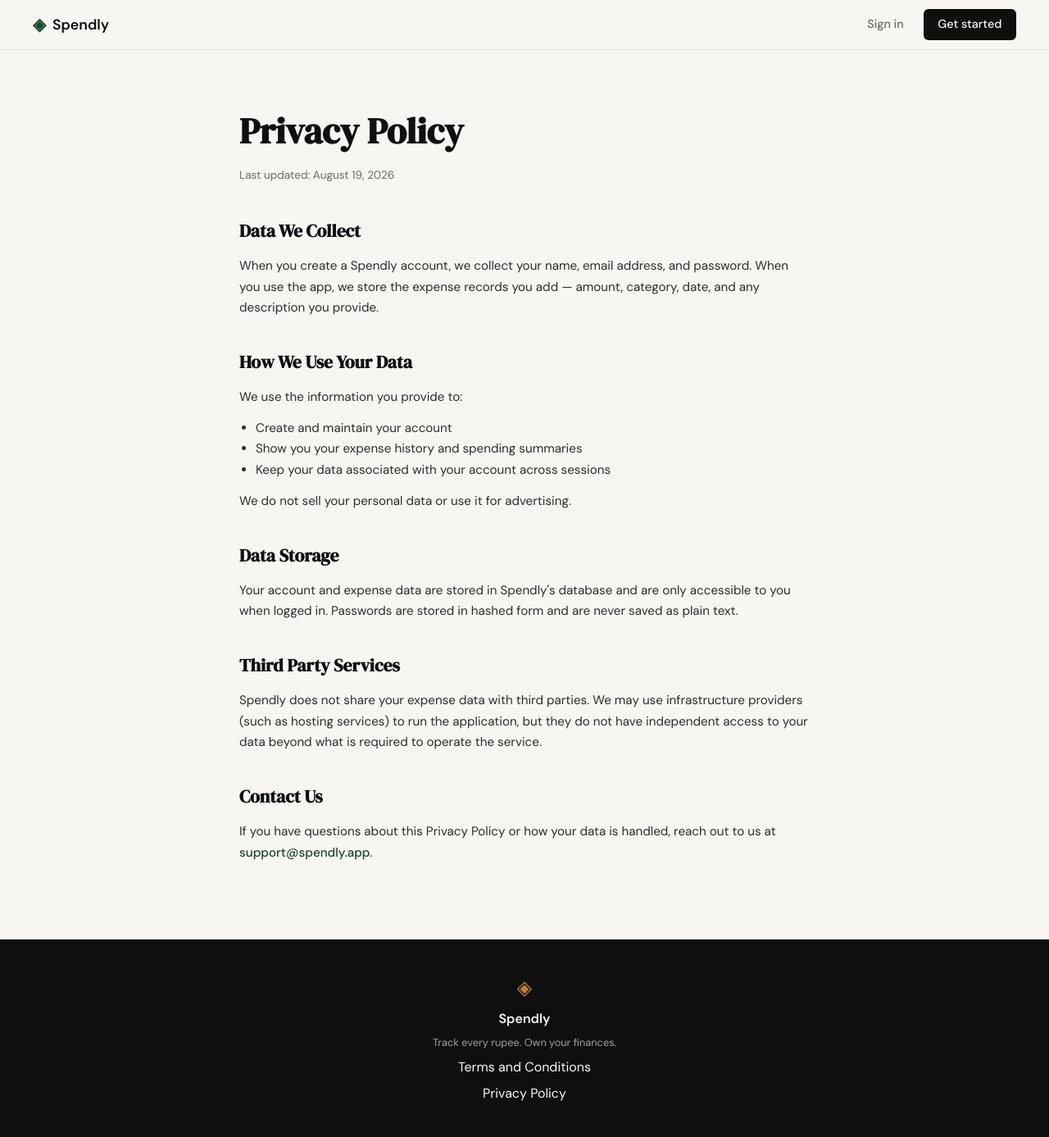
After one commit to CruzPort/SpendWise, a Flask app: page /privacy in a window 1280 px wide. The commit adds this page. Shown: the whole page at 82% size. Run offline with Flask 3, Linux system fonts and the light colour scheme.

Commit message:
landing: add terms and privacy links to footer

```diff
--- a/app.py
+++ b/app.py
@@ -20,6 +20,16 @@ def register():
 @app.route("/login")
 def login():
     return render_template("login.html")
+
+
+@app.route("/privacy")
+def privacy():
+    return render_template("privacy.html")
+
+
+@app.route("/terms")
+def terms():
+    return render_template("terms.html")
 
 
 # ------------------------------------------------------------------ #
--- a/static/css/style.css
+++ b/static/css/style.css
@@ -478,6 +478,60 @@ a { color: inherit; text-decoration: none; }
 .auth-switch a:hover { text-decoration: underline; }
 
 /* ------------------------------------------------------------------ */
+/* Legal pages                                                         */
+/* ------------------------------------------------------------------ */
+
+.legal-section {
+    padding: 4rem 2rem 5rem;
+    max-width: 760px;
+    margin: 0 auto;
+}
+
+.legal-title {
+    font-family: var(--font-display);
+    font-size: clamp(2rem, 4vw, 2.75rem);
+    color: var(--ink);
+    margin-bottom: 0.5rem;
+}
+
+.legal-updated {
+    font-size: 0.85rem;
+    color: var(--ink-muted);
+    margin-bottom: 2.5rem;
+}
+
+.legal-body h2 {
+    font-family: var(--font-display);
+    font-size: 1.35rem;
+    color: var(--ink);
+    margin-top: 2.25rem;
+    margin-bottom: 0.75rem;
+}
+
+.legal-body h2:first-child { margin-top: 0; }
+
+.legal-body p {
+    font-size: 0.95rem;
+    color: var(--ink-soft);
+    line-height: 1.7;
+    margin-bottom: 0.75rem;
+}
+
+.legal-body ul {
+    margin: 0 0 0.75rem 1.25rem;
+    color: var(--ink-soft);
+    font-size: 0.95rem;
+    line-height: 1.7;
+}
+
+.legal-body a {
+    color: var(--accent);
+    font-weight: 500;
+}
+
+.legal-body a:hover { text-decoration: underline; }
+
+/* ------------------------------------------------------------------ */
 /* Footer                                                              */
 /* ------------------------------------------------------------------ */
 
--- a/templates/base.html
+++ b/templates/base.html
@@ -34,8 +34,8 @@
             <span class="brand-icon">◈</span>
             <span class="footer-name">Spendly</span>
             <p class="footer-copy">Track every rupee. Own your finances.</p>
-            <a href="#">Terms and Conditions</a>
-            <a href="#">Privacy Policy</a>
+            <a href="{{ url_for('terms') }}">Terms and Conditions</a>
+            <a href="{{ url_for('privacy') }}">Privacy Policy</a>
         </div>
     </footer>
 
--- /dev/null
+++ b/templates/privacy.html
@@ -0,0 +1,51 @@
+{% extends "base.html" %}
+
+{% block title %}Privacy Policy — Spendly{% endblock %}
+
+{% block content %}
+
+<section class="legal-section">
+    <h1 class="legal-title">Privacy Policy</h1>
+    <p class="legal-updated">Last updated: August 19, 2026</p>
+
+    <div class="legal-body">
+        <h2>Data We Collect</h2>
+        <p>
+            When you create a Spendly account, we collect your name, email address, and password.
+            When you use the app, we store the expense records you add — amount, category, date,
+            and any description you provide.
+        </p>
+
+        <h2>How We Use Your Data</h2>
+        <p>We use the information you provide to:</p>
+        <ul>
+            <li>Create and maintain your account</li>
+            <li>Show you your expense history and spending summaries</li>
+            <li>Keep your data associated with your account across sessions</li>
+        </ul>
+        <p>We do not sell your personal data or use it for advertising.</p>
+
+        <h2>Data Storage</h2>
+        <p>
+            Your account and expense data are stored in Spendly's database and are only
+            accessible to you when logged in. Passwords are stored in hashed form and are
+            never saved as plain text.
+        </p>
+
+        <h2>Third Party Services</h2>
+        <p>
+            Spendly does not share your expense data with third parties. We may use
+            infrastructure providers (such as hosting services) to run the application,
+            but they do not have independent access to your data beyond what is required
+            to operate the service.
+        </p>
+
+        <h2>Contact Us</h2>
+        <p>
+            If you have questions about this Privacy Policy or how your data is handled,
+            reach out to us at <a href="mailto:support@spendly.app">support@spendly.app</a>.
+        </p>
+    </div>
+</section>
+
+{% endblock %}
```
Also changed, not shown: templates/terms.html (added, +48 -0 lines).
